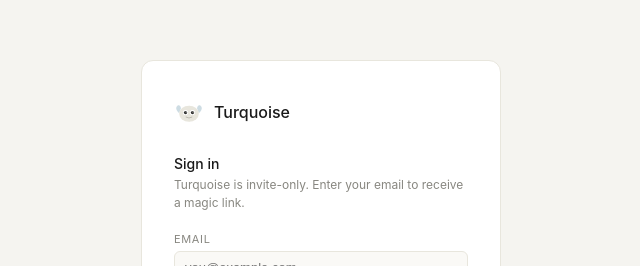
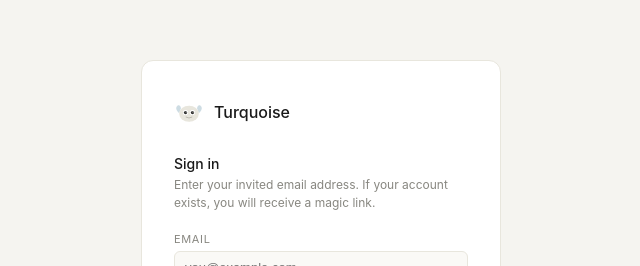
Before and after one commit to d0unia/turquoise, a React (Vite) app: page /login in a window 1280 px wide. Shown: the part 187-453 px from the top of the page, without its empty margins (319-959 px from the left). Built offline with nearby package versions, Linux system fonts and the light colour scheme; no server answers.

Commit message:
fix: login wording reflects invite-only behaviour

```diff
--- a/src/views/Login.jsx
+++ b/src/views/Login.jsx
@@ -49,7 +49,7 @@ export default function Login() {
               Check your inbox
             </div>
             <div style={{ fontSize: 13, color: '#888780', lineHeight: 1.6 }}>
-              A magic link has been sent to <strong>{email}</strong>. Click it to sign in — no password needed.
+              If <strong>{email}</strong> has an account, a magic link is on its way. Click it to sign in.
             </div>
           </div>
         ) : (
@@ -58,7 +58,7 @@ export default function Login() {
               Sign in
             </div>
             <div style={{ fontSize: 12, color: '#888780', marginBottom: 20, lineHeight: 1.5 }}>
-              Turquoise is invite-only. Enter your email to receive a magic link.
+              Enter your invited email address. If your account exists, you will receive a magic link.
             </div>
 
             <label style={{ display: 'block', fontSize: 11, color: '#888780', marginBottom: 5, textTransform: 'uppercase', letterSpacing: '0.06em' }}>
```
